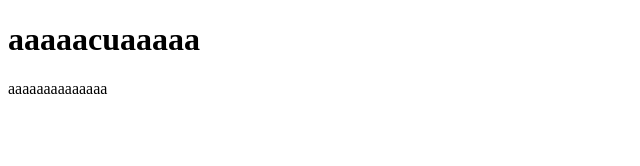
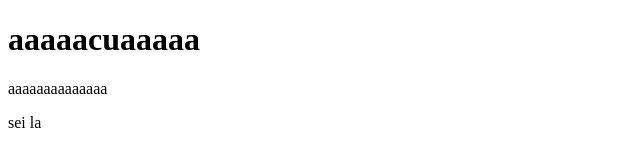
Before and after one commit to Fermento0/gi2, a plain HTML site: page index.html in a window 1280 px wide. Shown: the full height of the page, 0-640 px from the left. Drawn offline with Linux system fonts and the light colour scheme.

Commit message:
adição de mais um paragrafo

```diff
--- a/index.html
+++ b/index.html
@@ -8,5 +8,6 @@
 <body>
     <h1>aaaaacuaaaaa</h1>
 <p>aaaaaaaaaaaaaa</p>
+<p>sei la</p>
 </body>
 </html>
```
